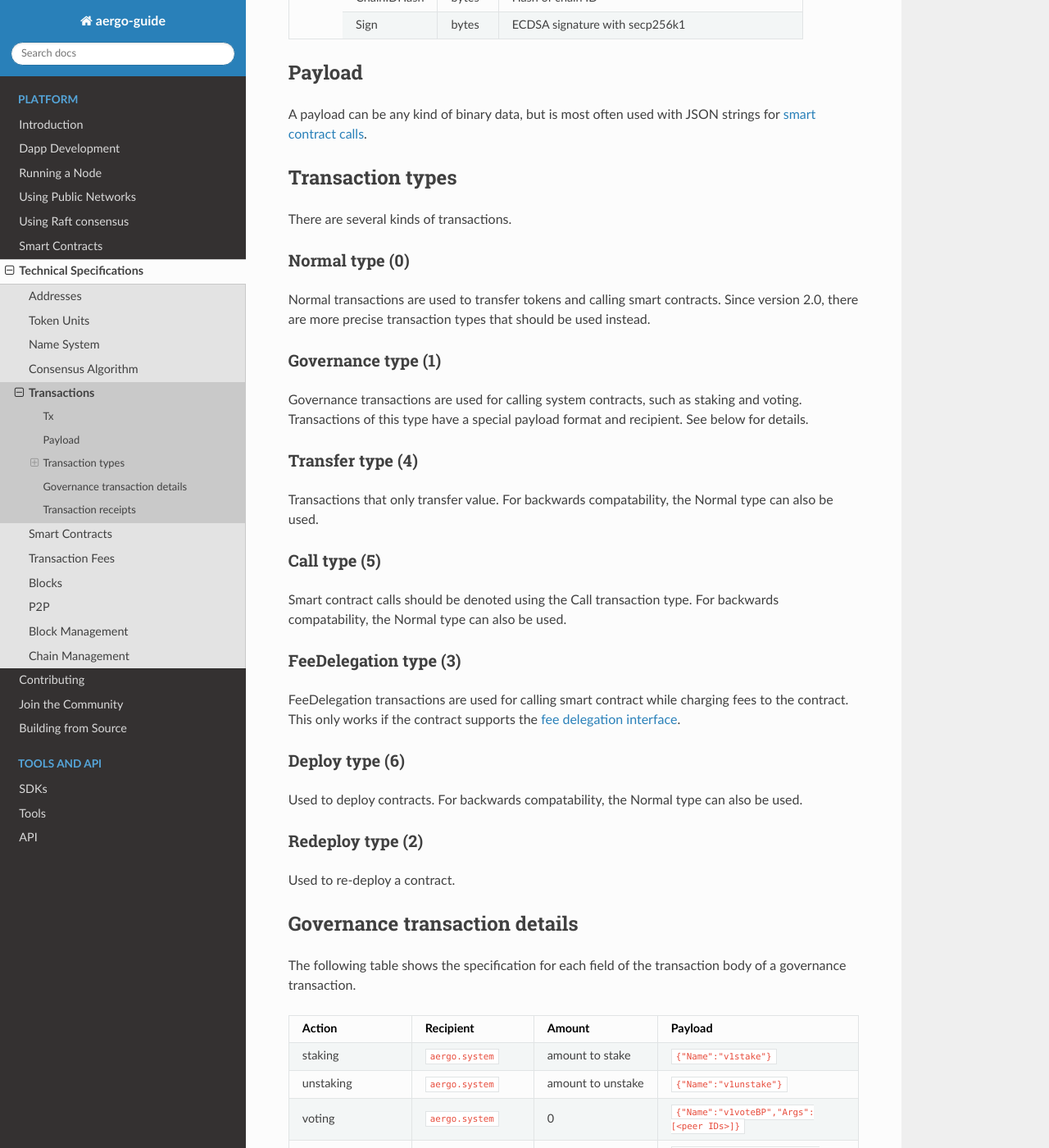
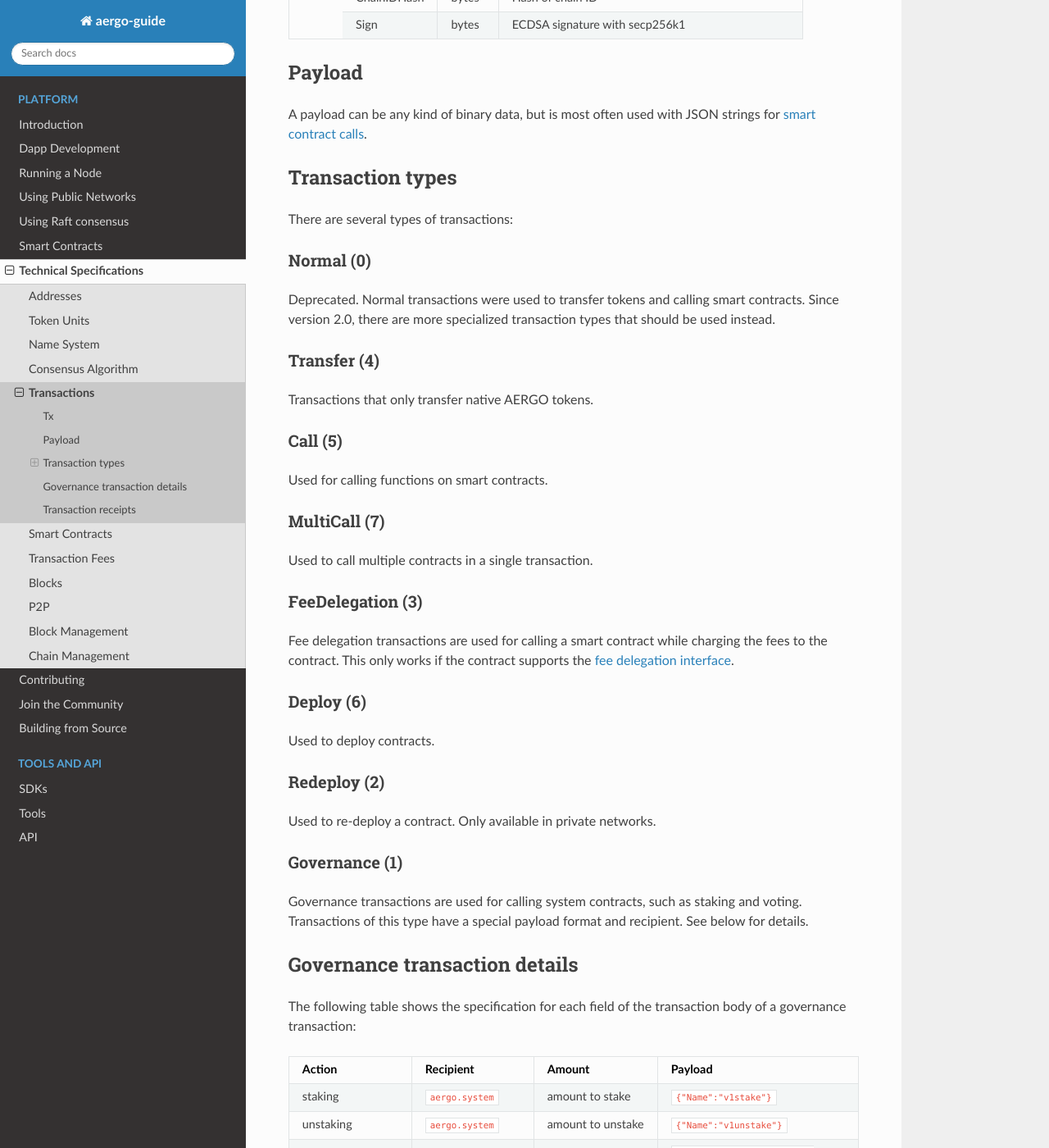
Before and after one commit to aergoio/guide, a Sphinx documentation site: the page built from source/specs/transactions.rst, in a window 1280 px wide and 1400 px high, scrolled down 565 px. Shown: the whole window at 82% size. Built offline with Sphinx 7.4.7 and the Read the Docs theme 3.1.0, drawn with Linux system fonts in a browser that asks for light colours.

Commit message:
add multicall tx type

```diff
--- a/source/specs/transactions.rst
+++ b/source/specs/transactions.rst
@@ -39,50 +39,56 @@
 Transaction types
 -----------------
 
-There are several kinds of transactions.
+There are several types of transactions:
 
-Normal type (0)
-^^^^^^^^^^^^^^^
+Normal (0)
+^^^^^^^^^^
 
-Normal transactions are used to transfer tokens and calling smart contracts.
-Since version 2.0, there are more precise transaction types that should be used instead.
+Deprecated. Normal transactions were used to transfer tokens and calling smart contracts.
+Since version 2.0, there are more specialized transaction types that should be used instead.
 
-Governance type (1)
-^^^^^^^^^^^^^^^^^^^
+Transfer (4)
+^^^^^^^^^^^^
+
+Transactions that only transfer native AERGO tokens.
+
+Call (5)
+^^^^^^^^
+
+Used for calling functions on smart contracts.
+
+MultiCall (7)
+^^^^^^^^^^^^^
+
+Used to call multiple contracts in a single transaction.
+
+FeeDelegation (3)
+^^^^^^^^^^^^^^^^^
+
+Fee delegation transactions are used for calling a smart contract while charging the fees to the contract.
+This only works if the contract supports the `fee delegation interface <../smart-contracts/lua/using-fee-delegation.html>`_.
+
+Deploy (6)
+^^^^^^^^^^
+
+Used to deploy contracts.
+
+Redeploy (2)
+^^^^^^^^^^^^
+
+Used to re-deploy a contract. Only available in private networks.
+
+Governance (1)
+^^^^^^^^^^^^^^
 
 Governance transactions are used for calling system contracts, such as staking and voting.
 Transactions of this type have a special payload format and recipient. See below for details.
 
-Transfer type (4)
-^^^^^^^^^^^^^^^^^
-
-Transactions that only transfer value. For backwards compatability, the Normal type can also be used.
-
-Call type (5)
-^^^^^^^^^^^^^
-
-Smart contract calls should be denoted using the Call transaction type. For backwards compatability, the Normal type can also be used.
-
-FeeDelegation type (3)
-^^^^^^^^^^^^^^^^^^^^^^
-
-FeeDelegation transactions are used for calling smart contract while charging fees to the contract.
-This only works if the contract supports the `fee delegation interface <../smart-contracts/lua/using-fee-delegation.html>`_.
-
-Deploy type (6)
-^^^^^^^^^^^^^^^^^^^^^^
-
-Used to deploy contracts. For backwards compatability, the Normal type can also be used.
-
-Redeploy type (2)
-^^^^^^^^^^^^^^^^^^^^^^
-
-Used to re-deploy a contract.
 
 Governance transaction details
 ------------------------------
 
-The following table shows the specification for each field of the transaction body of a governance transaction.
+The following table shows the specification for each field of the transaction body of a governance transaction:
 
 ===================  =========================  =================  =========================================================================================================================================
 Action               Recipient                  Amount             Payload
```
